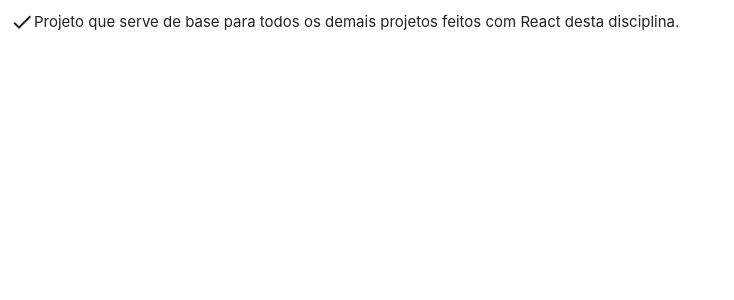
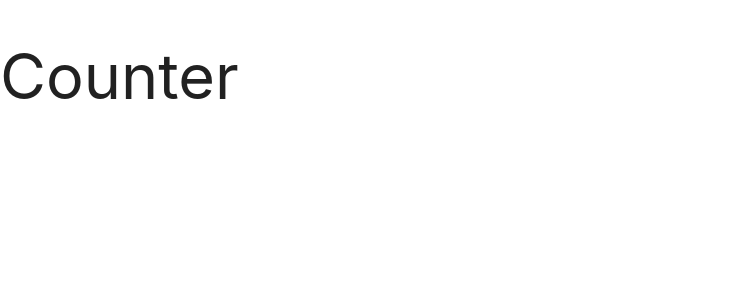
Before and after one commit to MauricioFe/ExercicioReact, a React (Create React App) app in the folder aula-05/react-counter01/: page / in a window 1280 px wide. Shown: the top 300 px of the page, without its empty margins (0-734 px from the left). Built offline with nearby package versions, Linux system fonts and the light colour scheme.

Commit message:
Conceitos básicos do class componenets

```diff
--- a/aula-05/react-counter01/public/index.html
+++ b/aula-05/react-counter01/public/index.html
@@ -33,7 +33,8 @@
     -->
 
     <!-- Definição do título do projeto -->
-    <title>Projeto base</title>
+    <title>React Counter 01</title>
+    <title>React Counter 01</title>
   </head>
   <body>
     <noscript>You need to enable JavaScript to run this app.</noscript>
--- a/aula-05/react-counter01/src/App.js
+++ b/aula-05/react-counter01/src/App.js
@@ -1,8 +1,7 @@
 import React, { Component } from 'react';
-import ProjetoBase from './components/ProjetoBase/ProjetoBase';
-
+import Counter from './components/Counter/Counter';
 export default class App extends Component {
   render() {
-    return <ProjetoBase />;
+    return <Counter />;
   }
 }
--- /dev/null
+++ b/aula-05/react-counter01/src/components/Counter/Counter.js
@@ -0,0 +1,11 @@
+import React, { Component } from 'react'
+
+export default class Counter extends Component {
+    render() {
+        return (
+            <div>
+                <h1>Counter</h1>
+            </div>
+        )
+    }
+}
--- a/aula-05/react-counter01/src/components/ProjetoBase/ProjetoBase.js
+++ /dev/null
@@ -1,15 +0,0 @@
-import React, { Component } from 'react';
-
-export default class ProjetoBase extends Component {
-  render() {
-    return (
-      <div className="padding default-flex-row">
-        <span className="small material-icons">check</span>
-        <span>
-          Projeto que serve de base para todos os demais projetos feitos com
-          React desta disciplina.
-        </span>
-      </div>
-    );
-  }
-}
```
Also changed, not shown: 1 other file (tests, documents, lock files or other folders).
